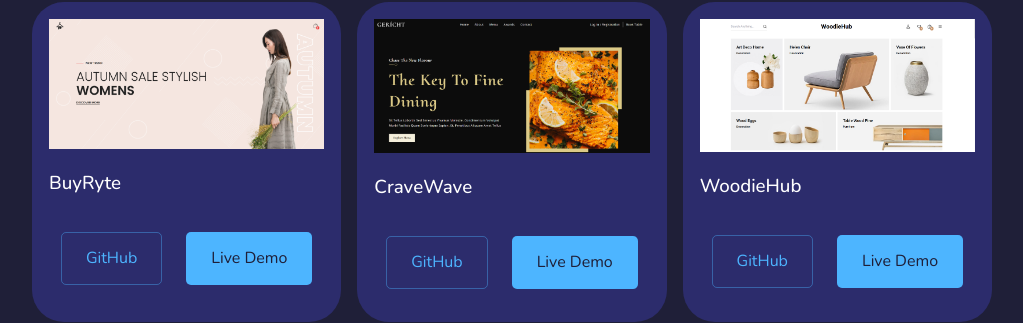
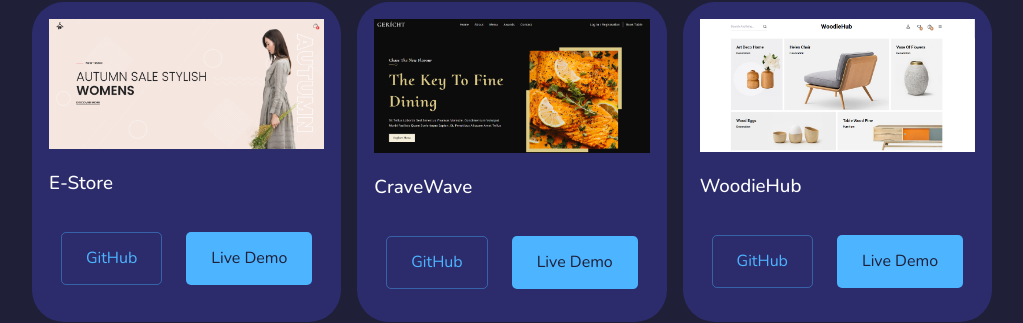
Before and after one commit to adeoluwaadeoye/adeoluwa, a React (Create React App) app: page / in a window 1280 px wide. Shown: the part 3676-3999 px from the top of the page, without its empty margins (128-1151 px from the left). Built offline with nearby package versions, Linux system fonts and the light colour scheme.

Commit message:
update a portfolio project

```diff
--- a/src/components/portfolio/Portfolio.jsx
+++ b/src/components/portfolio/Portfolio.jsx
@@ -103,10 +103,10 @@ const Portfolio = () => {
               className="img"
             />
           </div>
-          <h3>BuyRyte</h3>
+          <h3>E-Store</h3>
           <div className="portfolio__item-cta">
             <a
-              href="https://github.com/CodeWhirl1/BuyRyte"
+              href="https://github.com/adeoluwaadeoye/e-store"
               className="btn"
               target="_blank"
               rel="noreferrer"
@@ -114,7 +114,7 @@ const Portfolio = () => {
               GitHub
             </a>
             <a
-              href="https://buyryte.netlify.app/"
+              href="https://crystalshopdemo.netlify.app/"
               className="btn btn-primary"
               target="_blank"
               rel="noreferrer"
```
